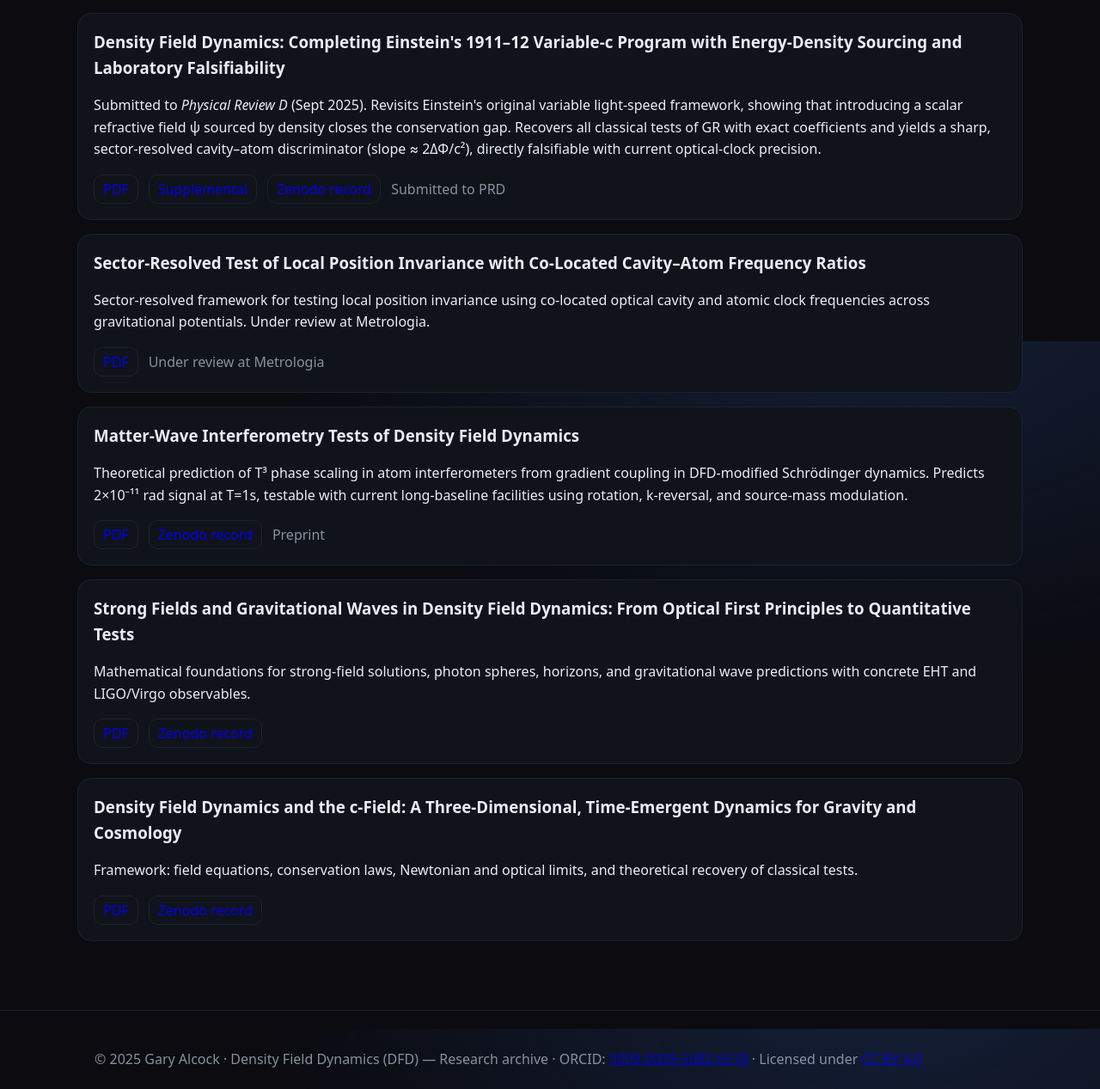
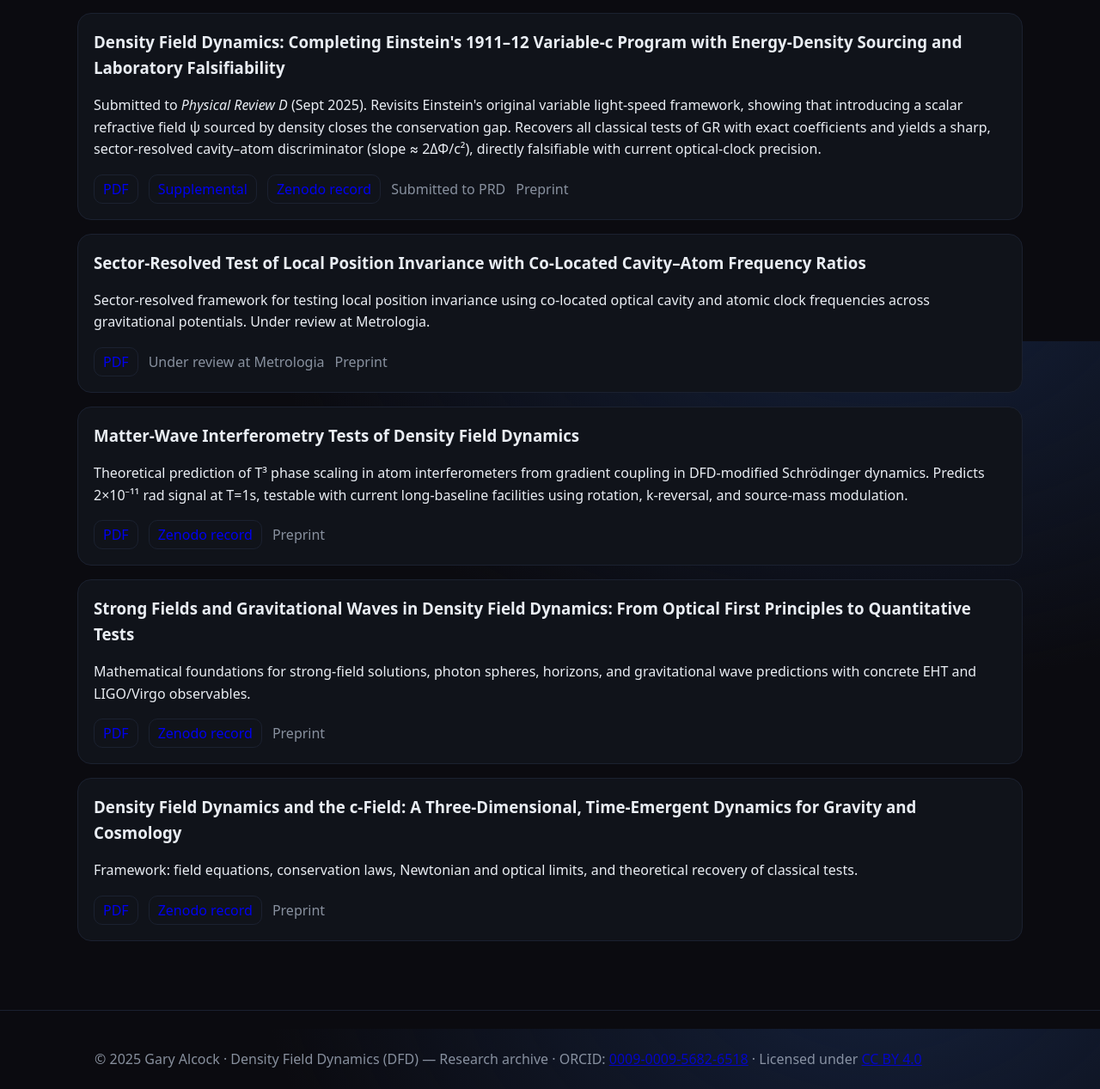
Before and after one commit to galcock/densityfielddynamics, a plain HTML site: page index.html in a window 1280 px wide. Shown: the part 1203-2470 px from the top of the page at 86% size. Drawn offline with Linux system fonts and the light colour scheme.

Commit message:
Update index.html

```diff
--- a/index.html
+++ b/index.html
@@ -134,6 +134,7 @@
     <a href="./Supplemental_Material__Density_Field_Dynamics_Letter.pdf">Supplemental</a>
     <a href="https://zenodo.org/records/17118387" rel="noopener">Zenodo record</a>
     <span class="muted">Submitted to PRD</span>
+    <span class="muted">Preprint</span>
   </div>
 </article>
 
@@ -143,6 +144,7 @@
           <div class="meta">
             <a href="./Sector_Resolved_Test_of_Local_Position_Invariance_with_Co_Located_Cavity__Atom_Frequency_Ratios.pdf">PDF</a>
             <span class="muted">Under review at Metrologia</span>
+            <span class="muted">Preprint</span>
           </div>
         </article>
 
@@ -162,6 +164,7 @@
           <div class="meta">
             <a href="./Strong_Fields_and_Gravitational_Waves_in_Density_Field_Dynamics__From_Optical_First_Principles_to_Quantitative_Tests.pdf">PDF</a>
             <a href="https://zenodo.org/records/17115941" rel="noopener">Zenodo record</a>
+            <span class="muted">Preprint</span>
           </div>
         </article>
 
@@ -171,6 +174,7 @@
           <div class="meta">
             <a href="./Density_Field_Dynamics_and_the_c_Field__A_Three_Dimensional__Time_Emergent_Dynamics_for_Gravity_and_Cosmology.pdf">PDF</a>
             <a href="https://zenodo.org/records/16900767" rel="noopener">Zenodo record</a>
+            <span class="muted">Preprint</span>
           </div>
         </article>
 
```
